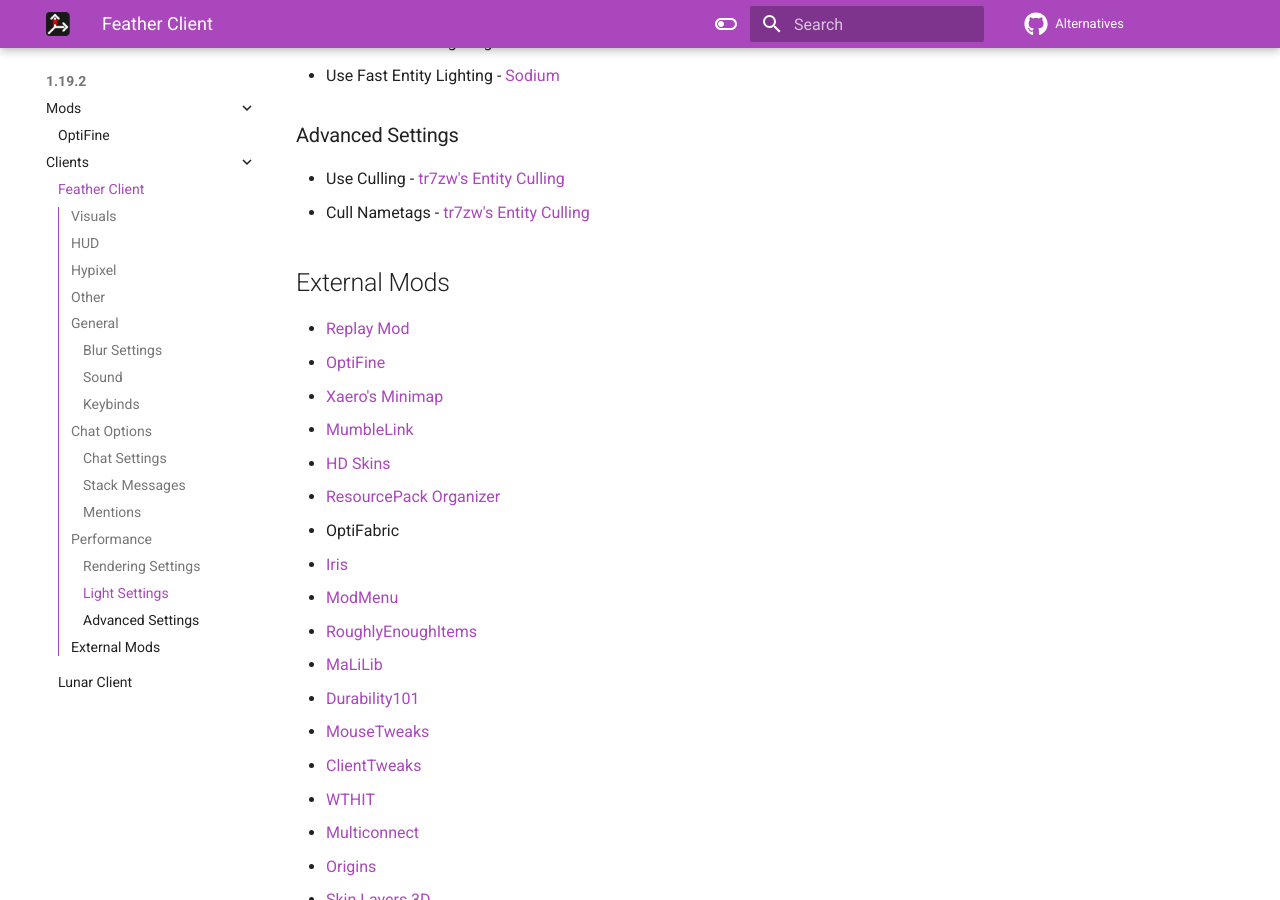
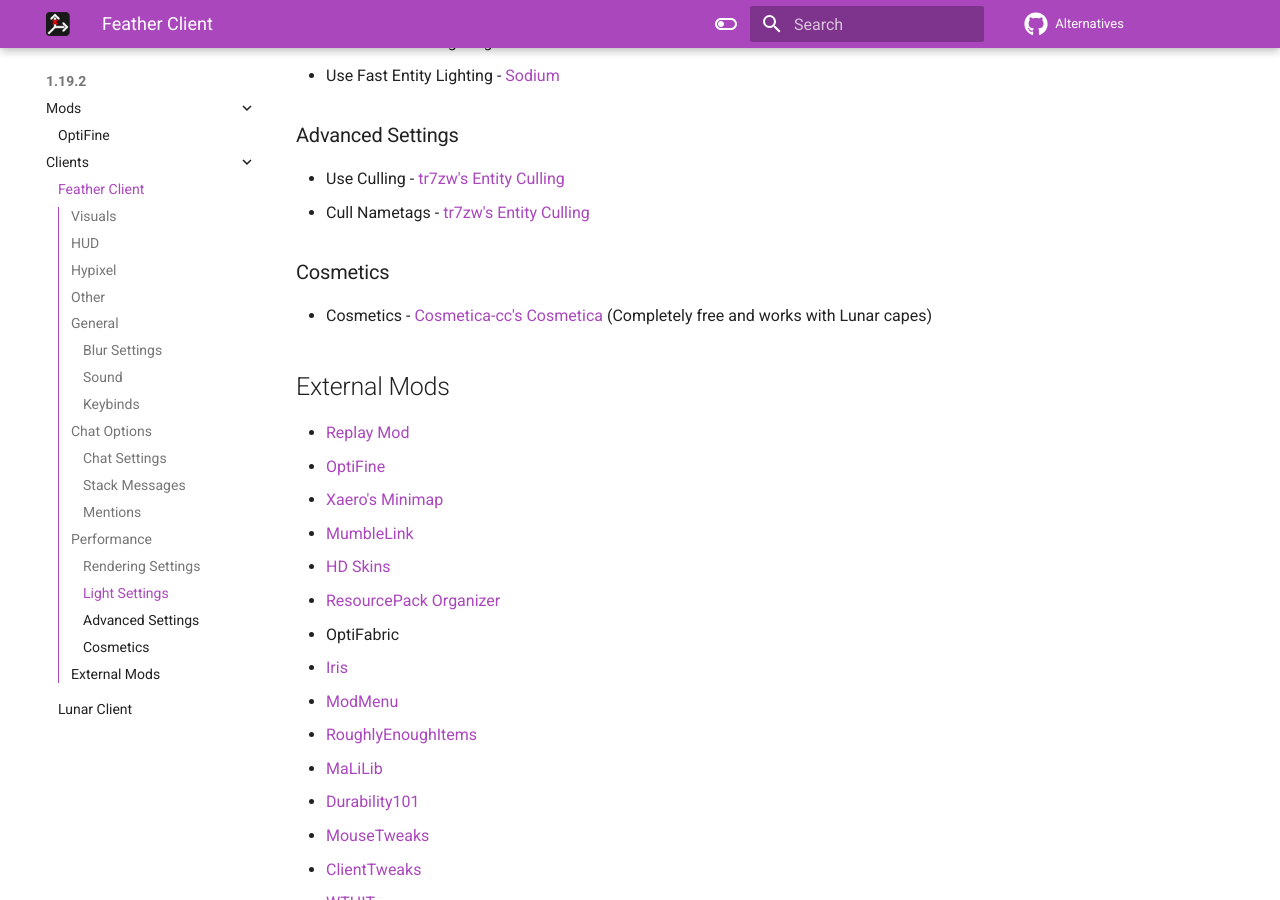
Before and after one commit to MicrocontrollersDev/Alternatives, an MkDocs documentation site: the page built from docs/latest/feather_client.md, in a window 1280 px wide and 900 px high, scrolled down 3492 px. Built offline with MkDocs 1.6.1 and Material for MkDocs 9.7.7, drawn with Linux system fonts in a browser that asks for light colours; comment, search, counter and statistics services are not loaded.

Commit message:
update cosmetica

```diff
--- a/docs/latest/feather_client.md
+++ b/docs/latest/feather_client.md
@@ -122,6 +122,10 @@
 * Use Culling - [tr7zw's Entity Culling](https://modrinth.com/mod/entityculling)
 * Cull Nametags - [tr7zw's Entity Culling](https://modrinth.com/mod/entityculling)
 
+### Cosmetics
+
+* Cosmetics - [Cosmetica-cc's Cosmetica](https://modrinth.com/mod/cosmetica) (Completely free and works with Lunar capes)
+
 ## External Mods
 
 * [Replay Mod](https://modrinth.com/mod/replaymod/versions)
```
